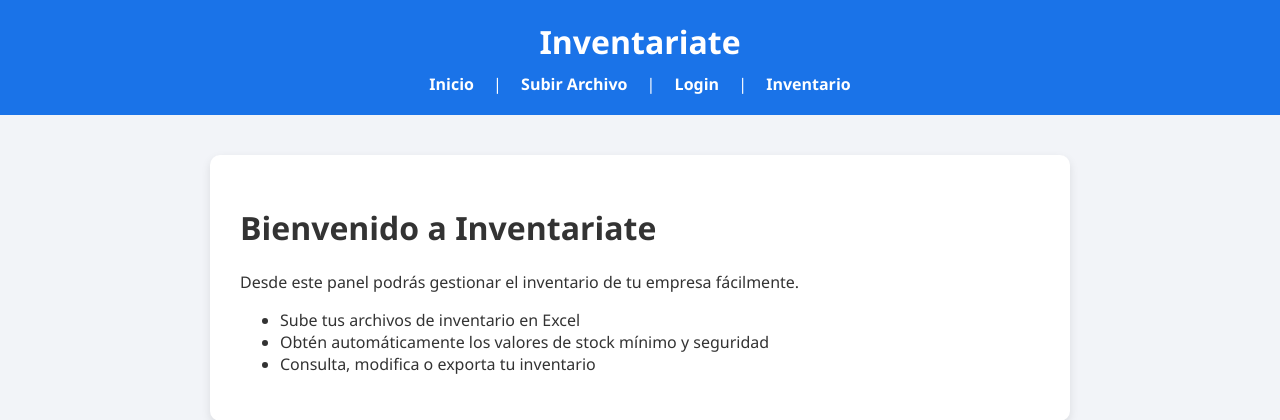
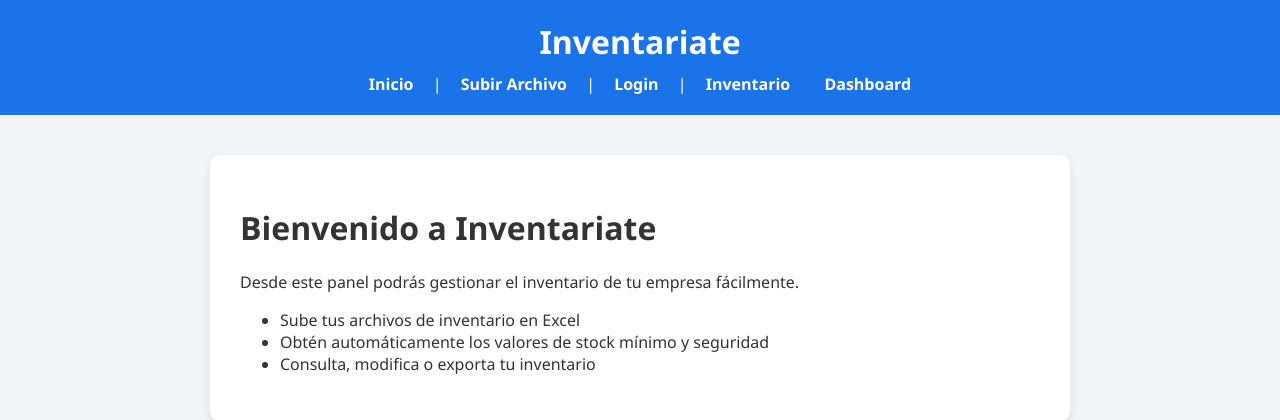
Before and after one commit to mk1871/inventariate, a Flask app: page / in a window 1280 px wide. Shown: the top 420 px of the page. Run offline with Flask 3, Linux system fonts and the light colour scheme.

```diff
--- a/templates/layout.html
+++ b/templates/layout.html
@@ -13,6 +13,7 @@
             <a href="/upload">Subir Archivo</a> |
             <a href="/login">Login</a> |
             <a href="/inventario">Inventario</a>
+            <a href="/dashboard">Dashboard</a>
         </nav>
     </header>
 
```
Also changed, not shown: static/js/dashboard.js (renamed from static/dashboard.js).
